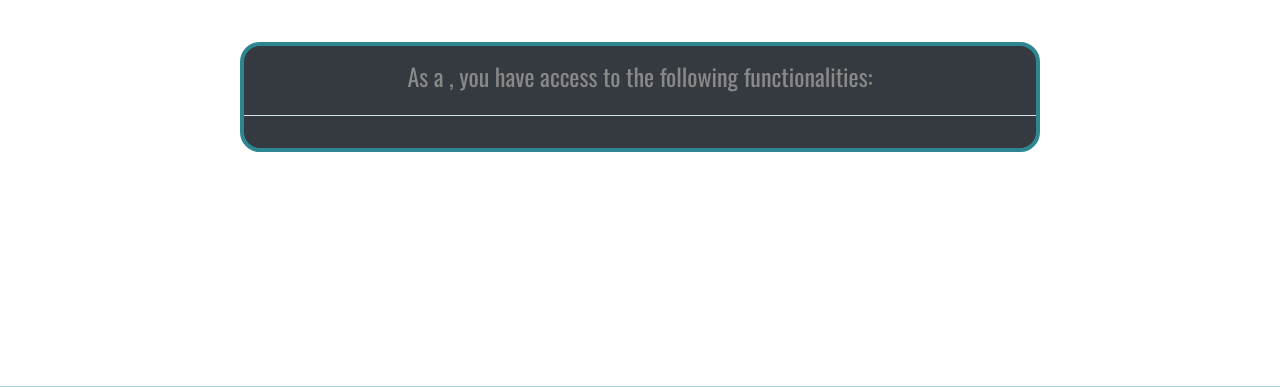
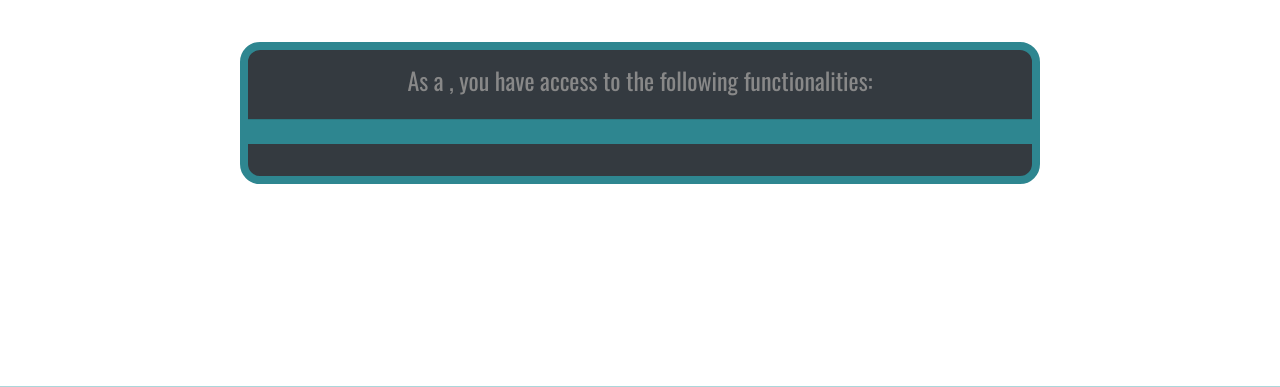
Before and after one commit to ayushgd/hms, a Python web app: template templates/index.html in a window 1280 px wide. Shown: the part 174-561 px from the top of the page. Run offline with Jinja, Linux system fonts and the light colour scheme; the template is opened without the code that fills it, so the values that code supplies are empty; some libraries are stand-ins or nearby versions.

Commit message:
UI Update

```diff
--- a/templates/index.html
+++ b/templates/index.html
@@ -3,7 +3,9 @@
 {% block head %}
 <style>
     ol li {
-        font-weight: 300 !important;
+        font-weight: 200 !important;
+        font-size: 1.5rem;
+        color: var(--light);
     }
 </style>
 {% endblock %}
@@ -12,18 +14,18 @@
 <div class="text-center" style="margin: 3em auto;">
     <h1>Welcome , {{ user }} !</h1>
 </div>
-<div class="text-center card bg-dark text-white" style="width: 100vw; max-width: 800px; margin: 0 auto; border:4px solid var(--origin); border-radius: 20px; padding-top: 1em;">
-    <h4> As a <span style="color: var(--origin);">{{ session['stakeholder'] }}</span>, you have access to the following functionalities:</h4>
-    <hr style="background-color: var(--light);"/>
+<div class="text-center card bg-dark" style="width: 100vw; max-width: 800px; margin: 0 auto; border:8px solid var(--origin); border-radius: 20px; padding-top: 1em;">
+    <h4> As a <span style="color: var(--darkless);">{{ session['stakeholder'] }}</span>, you have access to the following functionalities:</h4>
+    <hr style="background-color: var(--origin); height: 1.5rem;"/>
     <ol style="list-style-position: inside;">
         {% if session['stakeholder'] == 'registration_desk_executive' %}
         <li>Creation, updation, deletion, viewing, searching and billing of patients</li>
         {% endif %}
         {% if session['stakeholder'] == 'registration_desk_executive' or session['stakeholder'] == 'pharmacy_executive'%}
-        <li>Viewing history of medicines given to the patient and prescribing new medicines based on availability</li>
+        <li>Viewing history of medicines given to the patient and prescribing new medicines</li>
         {% endif %}
         {% if session['stakeholder'] == 'registration_desk_executive' or session['stakeholder'] == 'diagnostic_executive'%}
-        <li>Viewing history of diagnostics carried on the patient and adding new tests</li>
+        <li>Viewing history of diagnostics conducted on the patients and adding new diagnostics</li>
         {% endif %}
     </ol>
 </div>
```
